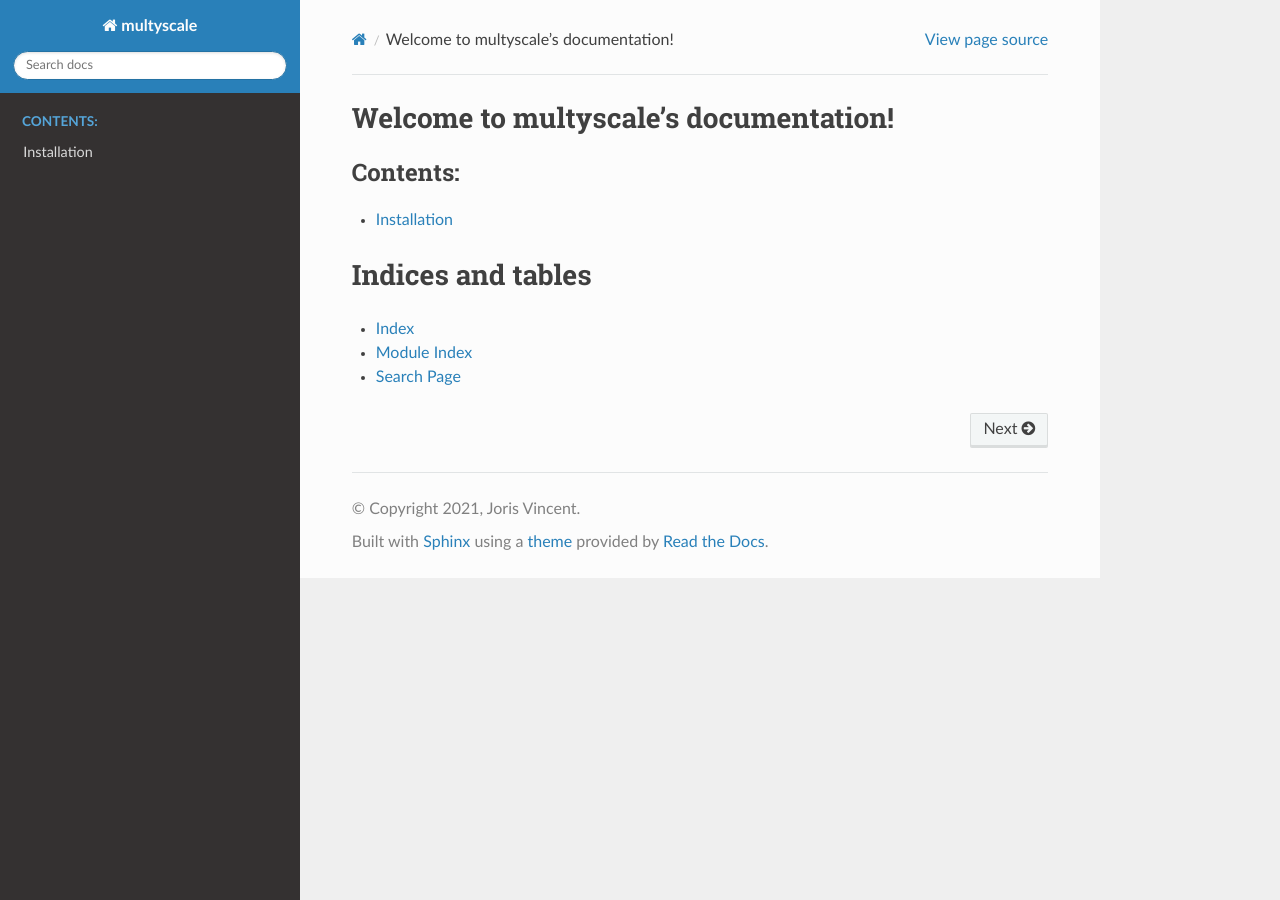
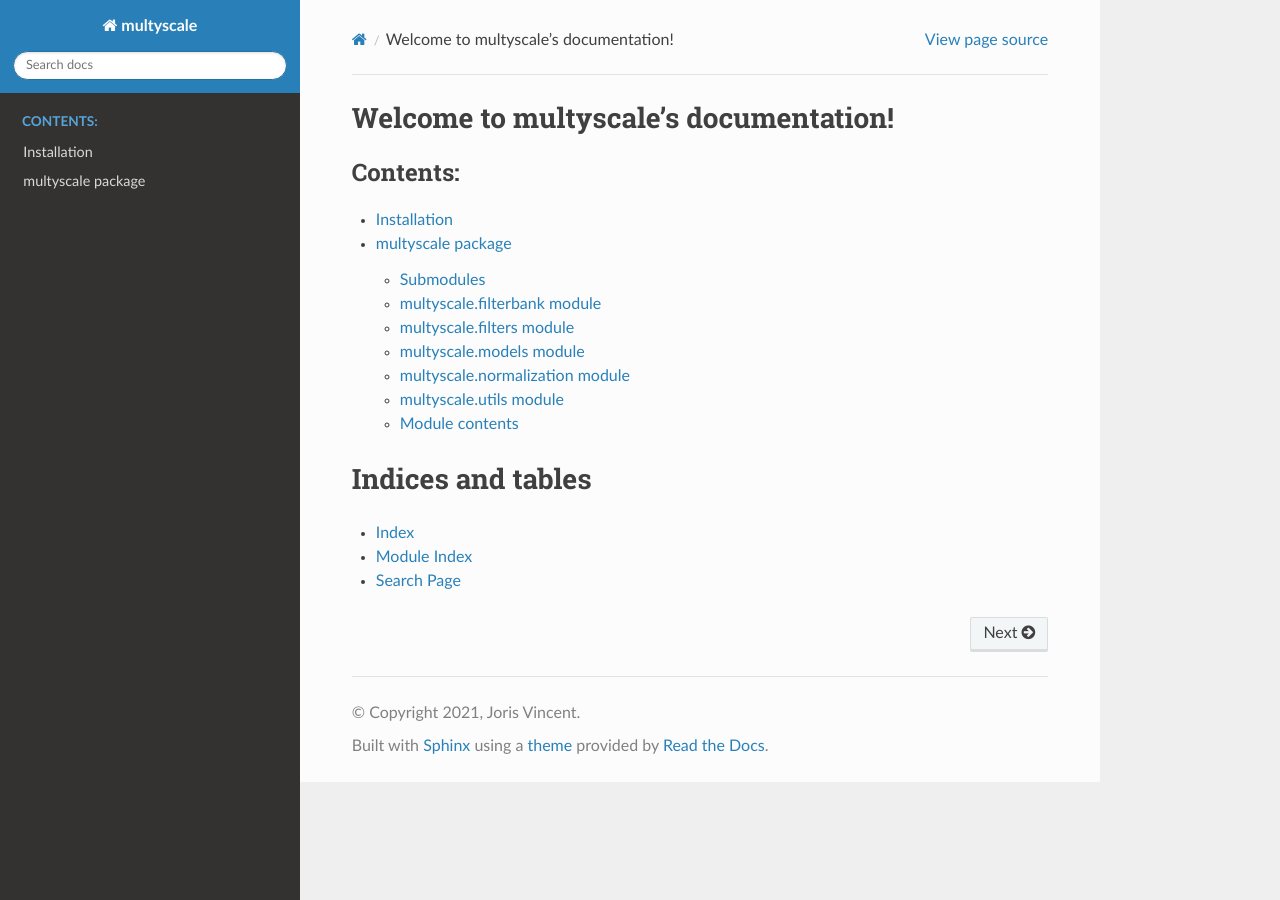
Before and after one commit to computational-psychology/multyscale, a Sphinx documentation site: the page built from docs/index.rst, in a window 1280 px wide. Built offline with Sphinx 7.4.7 and the Read the Docs theme 2.0.0, drawn with Linux system fonts in a browser that asks for light colours.

Commit message:
Autodocument the API from the docstrings

```diff
--- a/docs/conf.py
+++ b/docs/conf.py
@@ -31,7 +31,12 @@
 # Add any Sphinx extension module names here, as strings. They can be
 # extensions coming with Sphinx (named 'sphinx.ext.*') or your custom
 # ones.
-extensions = []
+extensions = ["sphinx.ext.autodoc", "sphinx.ext.napoleon"]
+
+napoleon_google_docstring = False
+napoleon_numpy_docstring = True
+napoleon_include_init_with_doc = True
+napoleon_use_param = True
 
 # Add any paths that contain templates here, relative to this directory.
 # templates_path = ["_templates"]
--- a/docs/index.rst
+++ b/docs/index.rst
@@ -11,6 +11,7 @@
    :caption: Contents:
 
    install
+   multyscale
 
 
 Indices and tables
--- /dev/null
+++ b/docs/multyscale.rst
@@ -0,0 +1,53 @@
+multyscale package
+==================
+
+Submodules
+----------
+
+multyscale.filterbank module
+----------------------------
+
+.. automodule:: multyscale.filterbank
+   :members:
+   :undoc-members:
+   :show-inheritance:
+
+multyscale.filters module
+-------------------------
+
+.. automodule:: multyscale.filters
+   :members:
+   :undoc-members:
+   :show-inheritance:
+
+multyscale.models module
+------------------------
+
+.. automodule:: multyscale.models
+   :members:
+   :undoc-members:
+   :show-inheritance:
+
+multyscale.normalization module
+-------------------------------
+
+.. automodule:: multyscale.normalization
+   :members:
+   :undoc-members:
+   :show-inheritance:
+
+multyscale.utils module
+-----------------------
+
+.. automodule:: multyscale.utils
+   :members:
+   :undoc-members:
+   :show-inheritance:
+
+Module contents
+---------------
+
+.. automodule:: multyscale
+   :members:
+   :undoc-members:
+   :show-inheritance:
```
